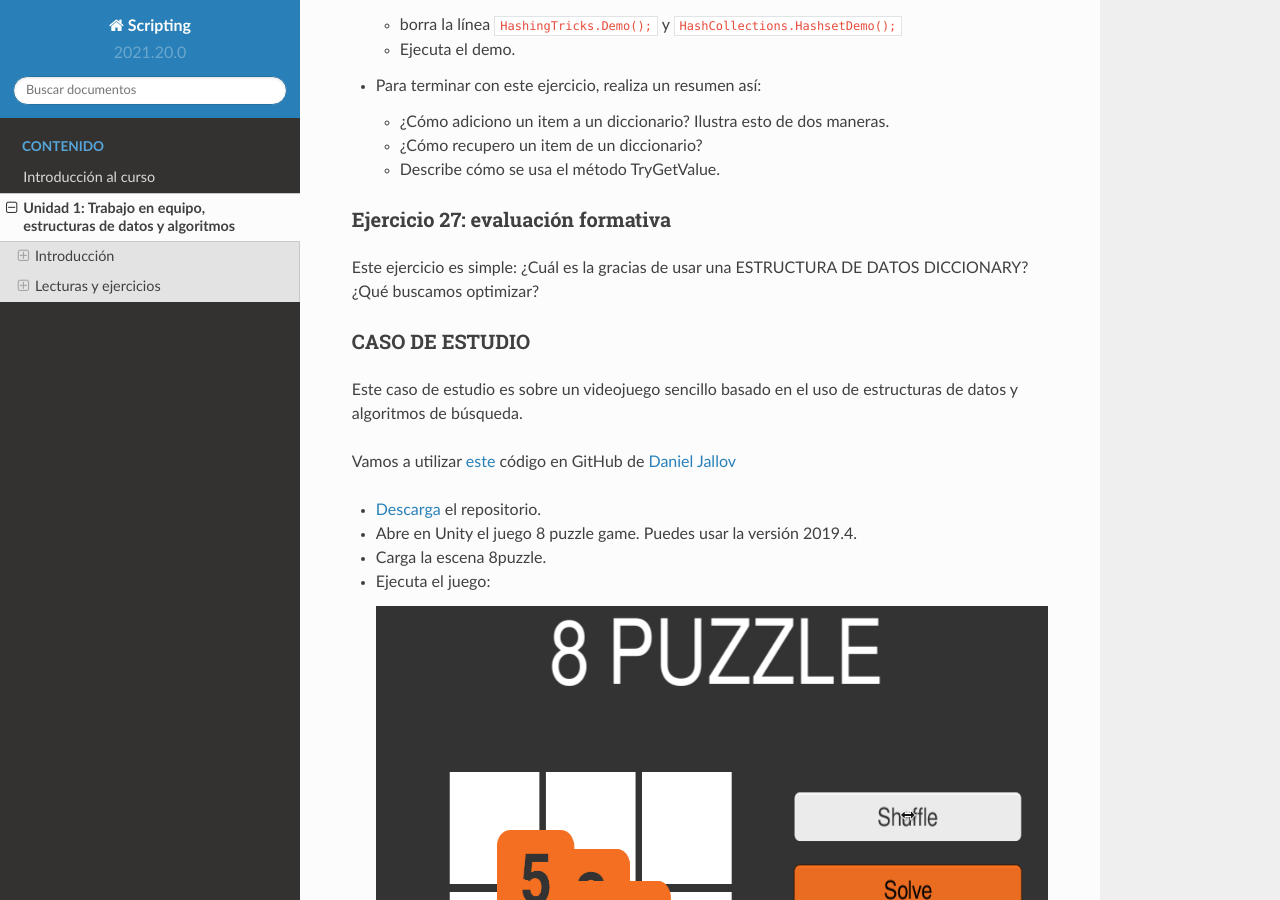
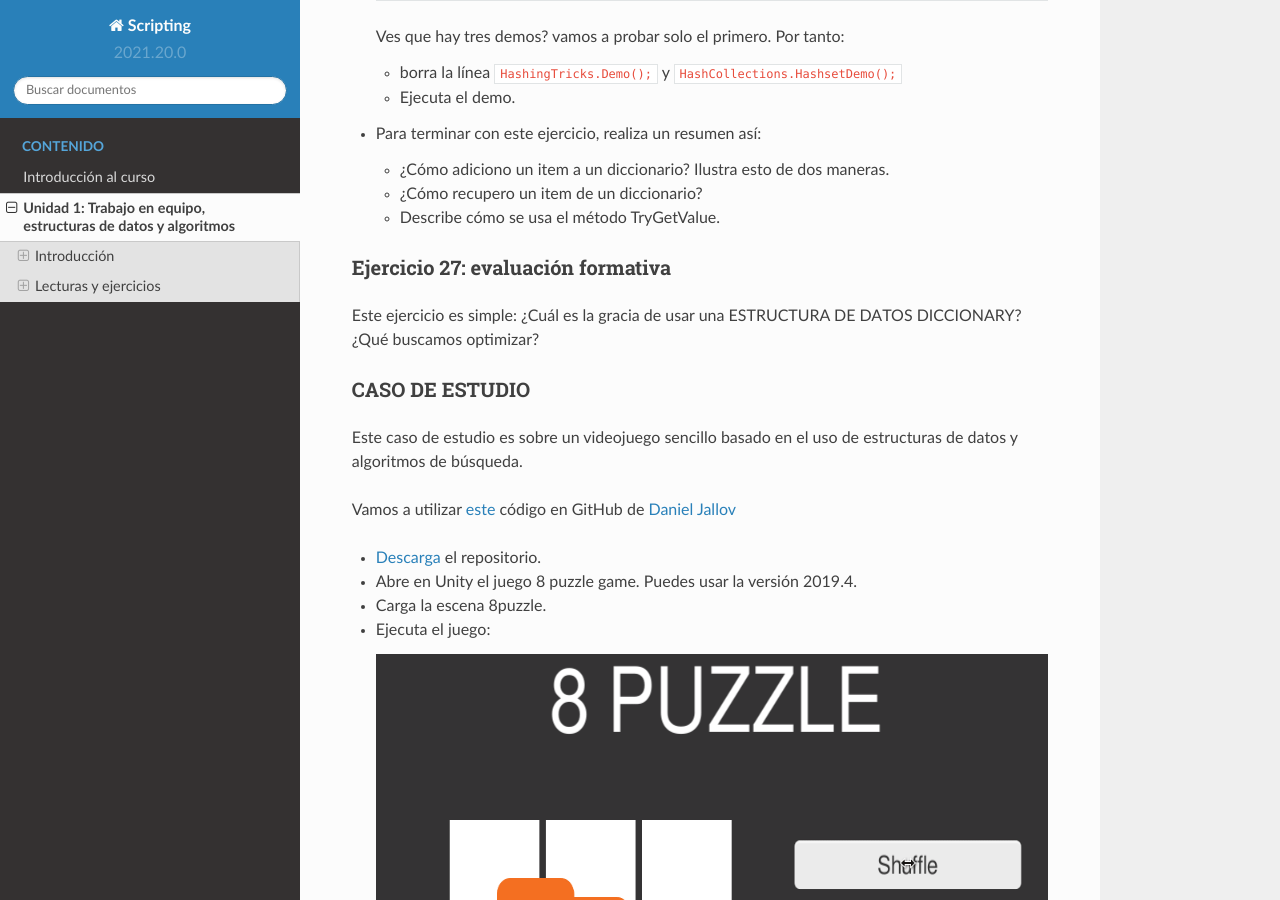
Before and after one commit to juanferfranco/scripting, a Sphinx documentation site: the page built from docs/_unidad1/unidad1.rst, in a window 1280 px wide and 900 px high, scrolled down 22011 px. Built offline with Sphinx 7.4.7 and the Read the Docs theme 2.0.0, drawn with Linux system fonts in a browser that asks for light colours; some of the changed text lies outside the part shown.

```diff
--- a/docs/_unidad1/unidad1.rst
+++ b/docs/_unidad1/unidad1.rst
@@ -1003,7 +1005,7 @@
 Ejercicio 27: evaluación formativa
 ^^^^^^^^^^^^^^^^^^^^^^^^^^^^^^^^^^^^^^^
 
-Este ejercicio es simple: ¿Cuál es la gracias de usar una ESTRUCTURA DE DATOS DICCIONARY?
+Este ejercicio es simple: ¿Cuál es la gracia de usar una ESTRUCTURA DE DATOS DICCIONARY?
 ¿Qué buscamos optimizar?
 
 
```
Also changed, not shown: other parts of docs/_unidad1/unidad1.rst (+2 -0 lines).
